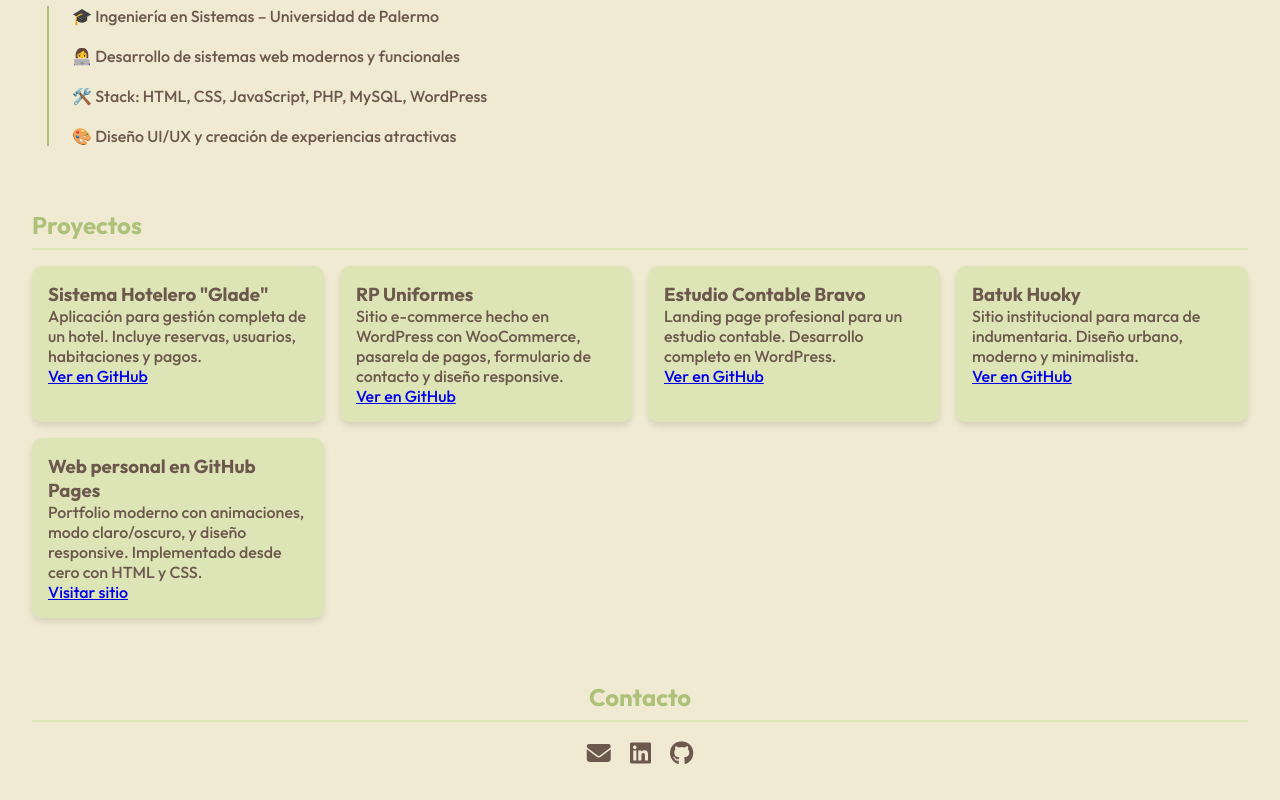
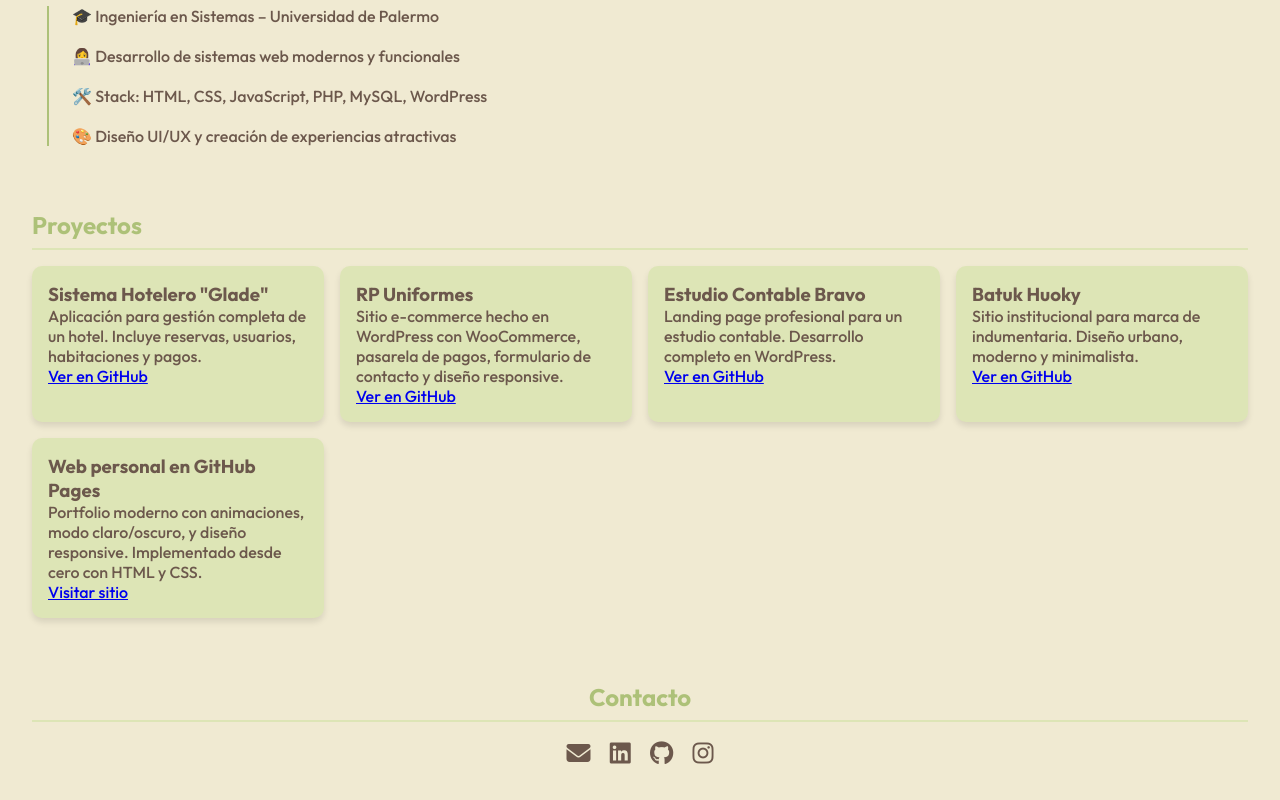
Before and after one commit to iarabravo/portfolio-iara, a plain HTML site: page index.html in a window 1280 px wide. Shown: the part 303-1103 px from the top of the page. Drawn offline with nearby package versions, Linux system fonts and the light colour scheme.

Commit message:
Update index.html

```diff
--- a/index.html
+++ b/index.html
@@ -188,8 +188,9 @@
     <h2>Contacto</h2>
     <div class="socials">
       <a href="mailto:iarabravo.dev@gmail.com"><i class="fas fa-envelope"></i></a>
-      <a href="https://www.linkedin.com/in/iarabravo" target="_blank"><i class="fab fa-linkedin"></i></a>
+      <a href="https://www.linkedin.com/in/iara-candela-bravo-7b1480362/" target="_blank"><i class="fab fa-linkedin"></i></a>
       <a href="https://github.com/iarabravo" target="_blank"><i class="fab fa-github"></i></a>
+      <a href="https://instagram.com/iarabravo" target="_blank"><i class="fab fa-instagram"></i></a>
     </div>
   </footer>
 
```
